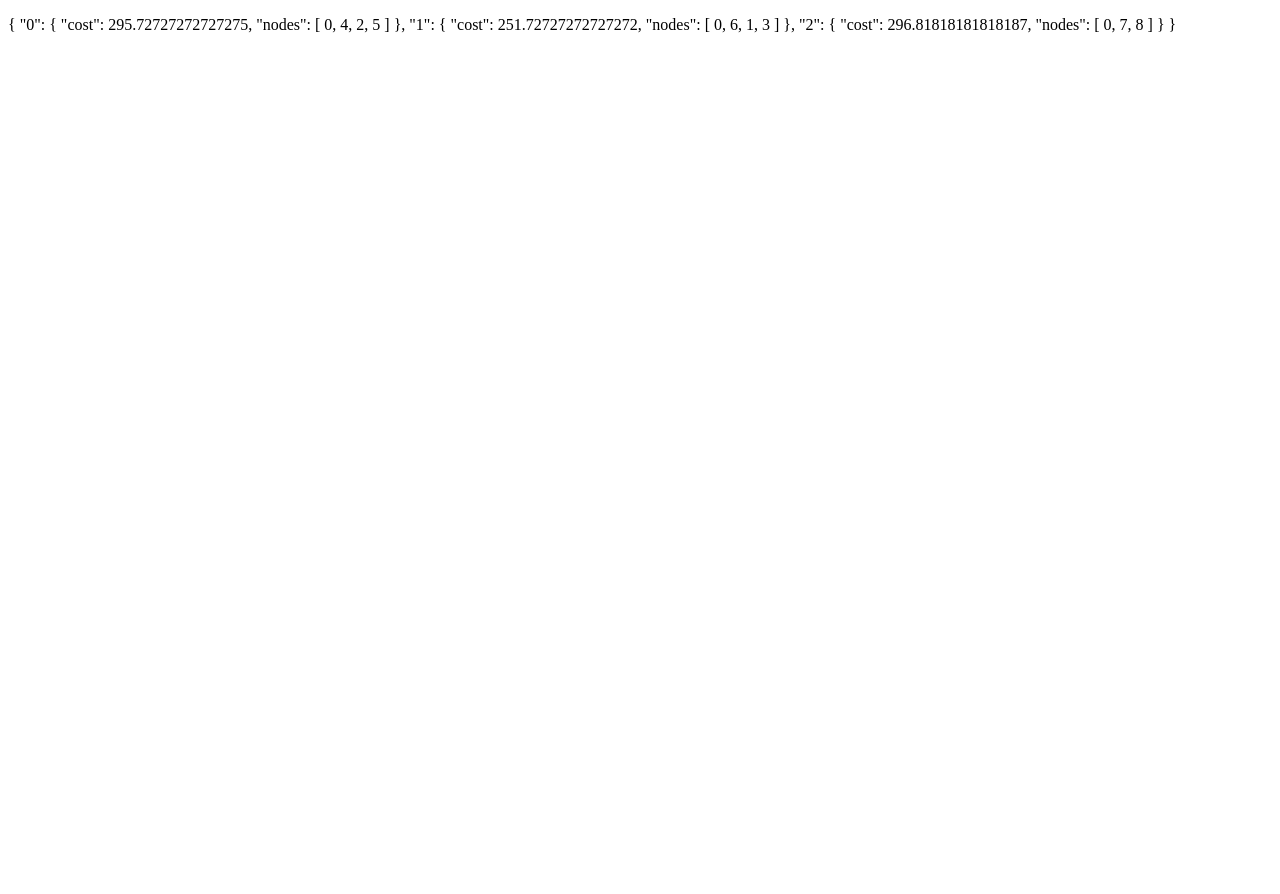
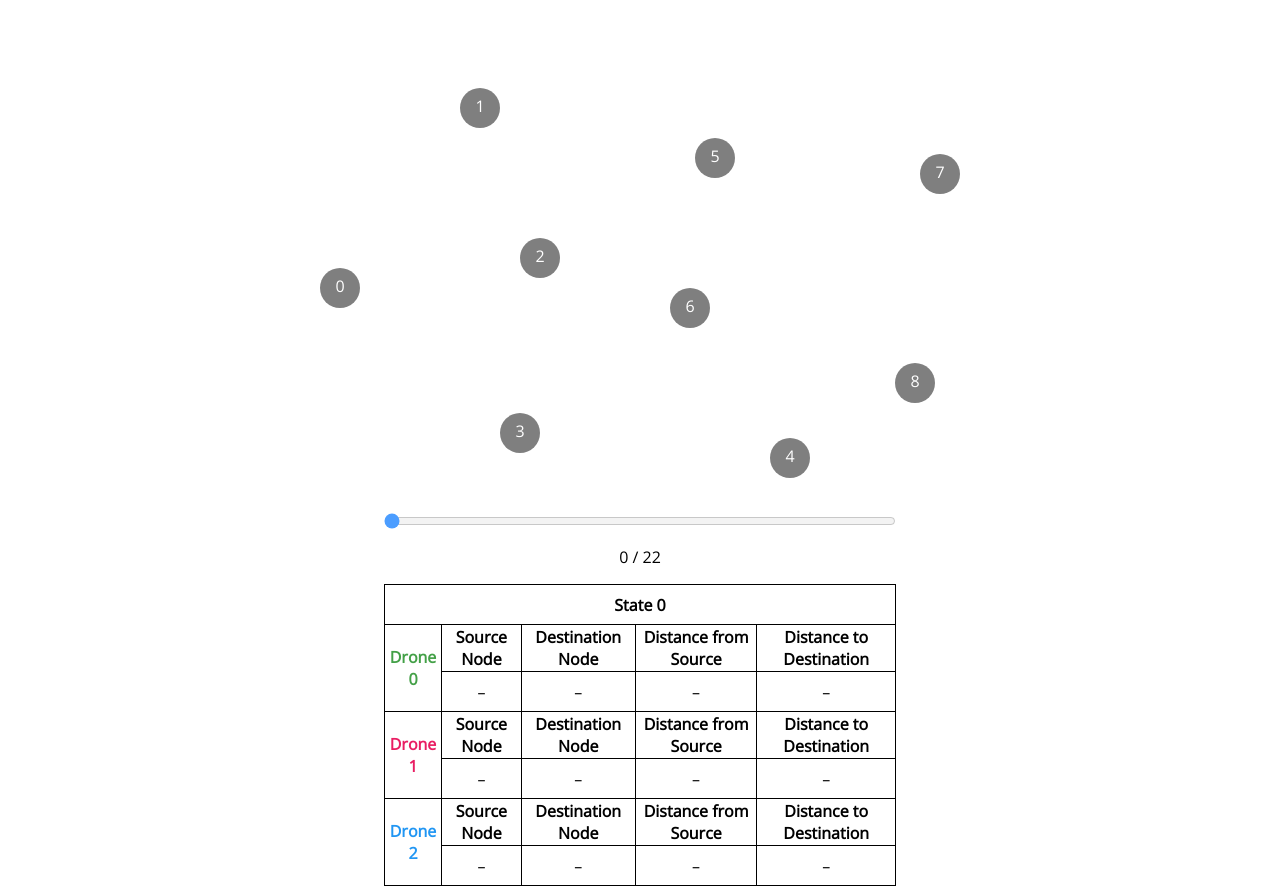
Before and after one commit to NishanthSubramanian/CADRS, a plain HTML site: page drone_path_algorithm/index.html in a window 1280 px wide. Before the commit the page ends 800 px from the top, so only its background shows below. Drawn offline with nearby package versions, Linux system fonts and the light colour scheme.

Commit message:
Add drone algorithm illustration

```diff
--- a/drone_path_algorithm/index.css
+++ b/drone_path_algorithm/index.css
@@ -0,0 +1,97 @@
+@import url('https://fonts.googleapis.com/css?family=Open+Sans');
+
+input[type="range"]::-webkit-slider-thumb {
+    -webkit-appearance: none;
+    appearance: none;
+    width: 25px;
+    height: 25px;
+    border-radius: 50%;
+    background: #4CAF50;
+    cursor: pointer;
+}
+
+input[type="range"]::-moz-range-thumb {
+    width: 25px;
+    height: 25px;
+    border-radius: 50%;
+    background: #4CAF50;
+    cursor: pointer;
+}
+
+#svg-illustration > circle {
+	opacity: 0.5;
+}
+
+.text-svg {
+	font-family: 'Open Sans', sans-serif;
+	alignment-baseline: middle;
+	fill: white;
+}
+
+path {
+	fill: none;
+	stroke-width: 3px;
+	transition: d 0.35s ease;
+}
+
+#drone-0 {
+	stroke: #43A047;
+}
+
+#drone-1 {
+	stroke: #E91E63;
+}
+
+#drone-2 {
+	stroke: #2196F3;
+}
+
+#state-picker {
+	background: #d3d3d3;
+	outline: none;
+	opacity: 0.7;
+	border-radius: 5px;
+	width: 40vw;
+	height: 10px;
+	cursor: pointer;
+}
+
+#state-picker:hover {
+	opacity: 1;
+}
+
+.container {
+	text-align: center;
+}
+
+#input-value {
+	font-family: 'Open Sans', sans-serif;
+}
+
+table, th, td {
+	text-align: center;
+	border: 1px solid black;
+	border-collapse: collapse;
+	font-family: 'Open Sans', sans-serif;
+}
+
+tr {
+	height: 40px;
+}
+
+table {
+	margin: auto;
+	width: 40vw;
+}
+
+#table-drone-0 {
+	color: #43A047;
+}
+
+#table-drone-1 {
+	color: #E91E63;
+}
+
+#table-drone-2 {
+	color: #2196F3;
+}
--- a/drone_path_algorithm/index.html
+++ b/drone_path_algorithm/index.html
@@ -12,10 +12,39 @@
 	<link rel="stylesheet" type="text/css" href="index.css">
 
 	<script type="text/javascript" src="js/DBPA.js"></script>
+	<script type="text/javascript" src="js/illustration.js"></script>
 </head>
 <body>
-	<p id="content"></p>
-
+	<div class="container">
+		<svg viewBox="0 0 1000 500" width="1000" id="svg-illustration">
+			<circle cx="200" cy="280" r="20" id="node-0"></circle>
+			<text x="200" y="280" text-anchor="middle" class="text-svg">0</text>
+			<circle cx="340" cy="100" r="20" id="node-1"></circle>
+			<text x="340" y="100" text-anchor="middle" class="text-svg">1</text>
+			<circle cx="400" cy="250" r="20" id="node-2"></circle>
+			<text x="400" y="250" text-anchor="middle" class="text-svg">2</text>
+			<circle cx="380" cy="425" r="20" id="node-3"></circle>
+			<text x="380" y="425" text-anchor="middle" class="text-svg">3</text>
+			<circle cx="650" cy="450" r="20" id="node-4"></circle>
+			<text x="650" y="450" text-anchor="middle" class="text-svg">4</text>
+			<circle cx="575" cy="150" r="20" id="node-5"></circle>
+			<text x="575" y="150" text-anchor="middle" class="text-svg">5</text>
+			<circle cx="550" cy="300" r="20" id="node-6"></circle>
+			<text x="550" y="300" text-anchor="middle" class="text-svg">6</text>
+			<circle cx="800" cy="166" r="20" id="node-7"></circle>
+			<text x="800" y="166" text-anchor="middle" class="text-svg">7</text>
+			<circle cx="775" cy="375" r="20" id="node-8"></circle>
+			<text x="775" y="375" text-anchor="middle" class="text-svg">8</text>
+		</svg>
+		<div>
+			<input value="0" type="range" min="0" max="100" id="state-picker" oninput="fetchIllustration(this.value)" />
+			<p id="input-value"></p>
+		</div>
+		<div>
+			<table id="state-table">
+			</table>
+		</div>
+	</div>
 	<script type="text/javascript" src="js/index.js"></script>
 </body>
 </html>
--- /dev/null
+++ b/drone_path_algorithm/js/illustration.js
@@ -0,0 +1,116 @@
+const internalDivisionOfALine = (x1y1, x2y2, m, n) => {
+	var x1 = x1y1[0], y1 = x1y1[1], x2 = x2y2[0], y2 = x2y2[1];
+	var x = ((m * x2) + (n * x1)) / (m + n),
+	y = ((m * y2) + (n * y1)) / (m + n);
+	return [x, y];
+};
+
+const getIllustrationStates = (path, distances, svgCoords, nodes) => {
+	var noOfDrones = Object.keys(path).length;
+	var noOfStates = 0;
+	for (var drone = 0; drone < noOfDrones; drone++) {
+		var drone_nodes = path[drone]['nodes'], distance = 0;
+		for (var nodeNo = 1; nodeNo < drone_nodes.length; nodeNo++) {
+			distance += distances[drone_nodes[nodeNo - 1]][drone_nodes[nodeNo]]
+		}
+		if (distance > noOfStates) {
+			noOfStates = distance;
+		}
+	}
+	// Taking into account the base states
+	noOfStates += 2;
+	var droneStates = { 0: {} },
+	nodeList = Array.apply(null, {
+		length: nodes
+	}).map(Number.call, Number);
+	// Add state 0
+	for (var drone = 0; drone < noOfDrones; drone++) {
+		var source = svgCoords[0];
+		droneStates[0][drone] = {
+			'type': 'based',
+			'nodes': path[drone]['nodes'],
+			'path': `M ${source[0]} ${source[1]} `,
+		};
+	}
+	droneStates[0] = [droneStates[0], JSON.parse(JSON.stringify(nodeList))];
+	// Add remaining states
+	for (var state = 1; state < noOfStates; state++) {
+		var prevState = JSON.parse(JSON.stringify(droneStates[state - 1][0])),
+		thisState = {};
+		for (var drone = 0; drone < noOfDrones; drone++) {
+			var dronePrevState = JSON.parse(JSON.stringify(prevState[drone]));
+			if (dronePrevState['type'] === 'based') {
+				var source = dronePrevState['nodes'][0];
+				dronePrevState['nodes'].splice(0, 1);
+				if (nodeList.lastIndexOf(source) !== -1) {
+					nodeList.splice(nodeList.lastIndexOf(source), 1);
+				}
+				if (dronePrevState['nodes'].length === 0) {
+					thisState[drone] = {
+						'type': 'dead',
+						'path': dronePrevState['path'],
+					};
+				} else {
+					var destination = dronePrevState['nodes'][0],
+					sourceCoords = svgCoords[source],
+					destinationCoords = svgCoords[destination],
+					sourceDist = 1,
+					destinationDist = distances[source][destination] - 1,
+					nodes = dronePrevState['nodes'];
+					var pathPoint = internalDivisionOfALine(
+						sourceCoords, destinationCoords,
+						sourceDist, destinationDist);
+					var path = (dronePrevState['path'] +
+						`L ${pathPoint[0]} ${pathPoint[1]} `);
+					thisState[drone] = {
+						'type': 'travelling',
+						'source': source,
+						'destination': destination,
+						'sourceDist': sourceDist,
+						'destinationDist': destinationDist,
+						'path': path,
+						'nodes': nodes,
+					};
+				}
+			} else if (dronePrevState['type'] === 'travelling') {
+				var sourceDist = dronePrevState['sourceDist'] + 1,
+				destinationDist = dronePrevState['destinationDist'] - 1,
+				sourceCoords = svgCoords[dronePrevState['source']],
+				destinationCoords = svgCoords[dronePrevState['destination']];
+				if (destinationDist === 0) {
+					var pathPoint = svgCoords[dronePrevState['destination']];
+					var path = (dronePrevState['path'] +
+						`L ${pathPoint[0]} ${pathPoint[1]} `),
+					nodes = dronePrevState['nodes'];
+					thisState[drone] = {
+						'type': 'based',
+						'nodes': nodes,
+						'path': path,
+					};
+				} else {
+					var source = dronePrevState['source'],
+					destination = dronePrevState['destination'],
+					nodes = dronePrevState['nodes'];
+					var pathPoint = internalDivisionOfALine(
+						sourceCoords, destinationCoords,
+						sourceDist, destinationDist);
+					var path = (dronePrevState['path'] +
+						`L ${pathPoint[0]} ${pathPoint[1]} `);
+					thisState[drone] = {
+						'type': 'travelling',
+						'source': source,
+						'destination': destination,
+						'sourceDist': sourceDist,
+						'destinationDist': destinationDist,
+						'path': path,
+						'nodes': nodes,
+					};
+				}
+			} else if (dronePrevState['type'] === 'dead') {
+				thisState[drone] = dronePrevState;
+			}
+		}
+		droneStates[state] = [thisState, JSON.parse(JSON.stringify(nodeList))];
+	}
+	return [droneStates, noOfStates];
+};
--- a/drone_path_algorithm/js/index.js
+++ b/drone_path_algorithm/js/index.js
@@ -1,3 +1,46 @@
+var fetchIllustration;
+
+const createTable = (illustrations, state) => {
+	var stateIllustration = illustrations[state][0];
+	var tableElement = document.getElementById('state-table');
+	tableElement.innerHTML = `<tr>
+		<th colspan="5">State ${state}</th>
+	</tr>`;
+	for (var drone = 0; drone < Object.keys(stateIllustration).length; drone++) {
+		var droneState = stateIllustration[drone];
+		if (droneState['type'] === 'travelling') {
+			tableElement.innerHTML += `<tr>
+				<th id="table-drone-${drone}" rowspan="2">Drone ${drone}</th>
+				<th>Source Node</th>
+				<th>Destination Node</th>
+				<th>Distance from Source</th>
+				<th>Distance to Destination</th>
+			</tr>
+			<tr>
+				<td id="source-${drone}">${droneState['source']}</td>
+				<td id="dest-${drone}">${droneState['destination']}</td>
+				<td id="s-dist-${drone}">${droneState['sourceDist']}</td>
+				<td id="d-dist-${drone}">${droneState['destinationDist']}</td>
+			</tr>`;
+		} else if ((droneState['type'] === 'based') ||
+			(droneState['type'] === 'dead')) {
+			tableElement.innerHTML += `<tr>
+				<th id="table-drone-${drone}" rowspan="2">Drone ${drone}</th>
+				<th>Source Node</th>
+				<th>Destination Node</th>
+				<th>Distance from Source</th>
+				<th>Distance to Destination</th>
+			</tr>
+			<tr>
+				<td id="source-${drone}">&#8211;</td>
+				<td id="dest-${drone}">&#8211;</td>
+				<td id="s-dist-${drone}">&#8211;</td>
+				<td id="d-dist-${drone}">&#8211;</td>
+			</tr>`;
+		}
+	}
+}
+
 const main = () => {
 	var nodes = 9, drones = 3;
 	var distArray = {
@@ -67,9 +110,57 @@ const main = () => {
 		8: 15,
 	};
 	var dbpaInstance = new DBPA(nodes, drones, distArray, urgArray);
-	var displayElement = document.getElementById('content');
-	displayElement.innerHTML = JSON.stringify(dbpaInstance.runAlgorithm(), null, 4);
-}
+	var drone_path = dbpaInstance.runAlgorithm();
+	var svgNodes = {
+		0: [200, 280],
+		1: [340, 100],
+		2: [400, 250],
+		3: [380, 425],
+		4: [650, 450],
+		5: [575, 150],
+		6: [550, 300],
+		7: [800, 166],
+		8: [775, 375],
+	};
+	Array.prototype.contains = function(obj) {
+	    var i = this.length;
+	    while (i--) {
+	        if (this[i] == obj) {
+	            return true;
+	        }
+	    }
+	    return false;
+	}
+	// Begin Illustration
+	illustrations = getIllustrationStates(drone_path, distArray, svgNodes, nodes);
+	fetchIllustration = val => {
+		var getState = illustrations[0][val];
+		var getNodes = getState[1];
+		var getDroneState = getState[0];
+		for (var node = 0; node < nodes; node++) {
+			var nodeElement = document.getElementById(`node-${node}`);
+			if (getNodes.contains(node)) {
+				nodeElement.setAttribute('style', 'fill: black;');
+			} else {
+				nodeElement.setAttribute('style', 'fill: green;');
+			}
+		}
+		for (var drone = 0; drone < Object.keys(getDroneState).length; drone++) {
+			var droneElement = document.getElementById(`drone-${drone}`);
+			droneElement.setAttribute('style', `d: path("${getDroneState[drone]['path']}");`);
+		}
+		document.getElementById('input-value').innerHTML = `${val} / ${illustrations[1] - 1}`;
+		createTable(illustrations[0], val);
+	};
+	var svg = document.getElementById('svg-illustration');
+	for (var drone = 0; drone < drones; drone++) {
+		svg.innerHTML += `<path id="drone-${drone}"></path>`;
+	}
+	var input = document.getElementById('state-picker');
+	input.setAttribute('max', illustrations[1] - 1);
+	fetchIllustration(input.value);
+	createTable(illustrations[0], input.value);
+};
 
 if ((document.readyState === 'complete') ||
 	((document.readyState === 'loading') &&
```
